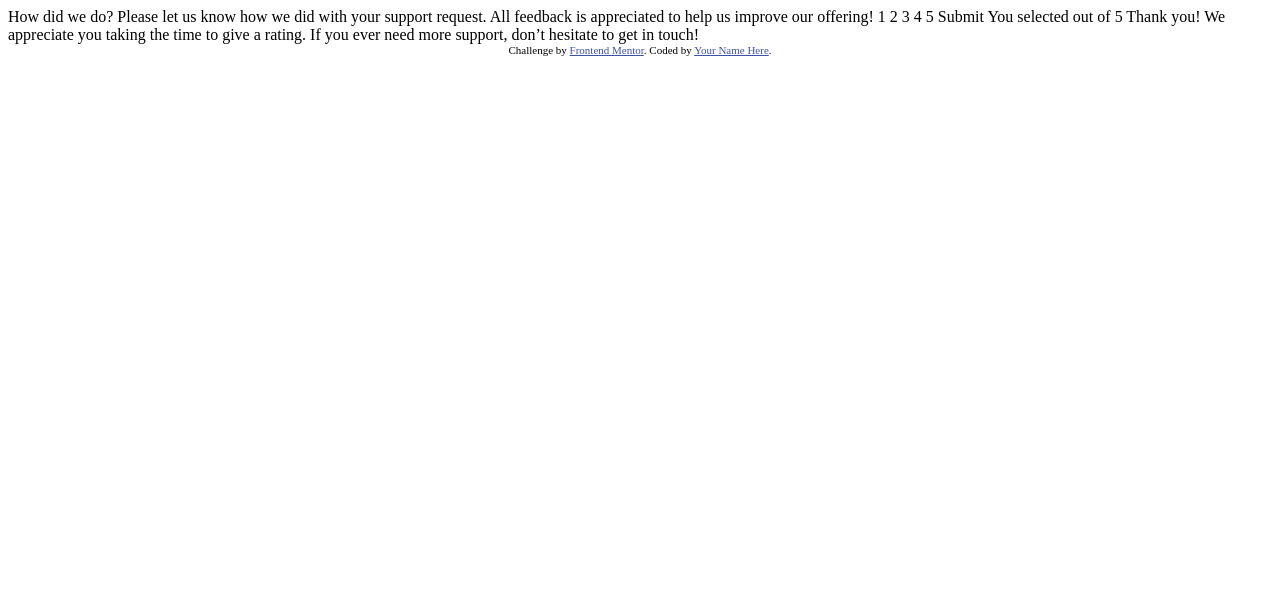
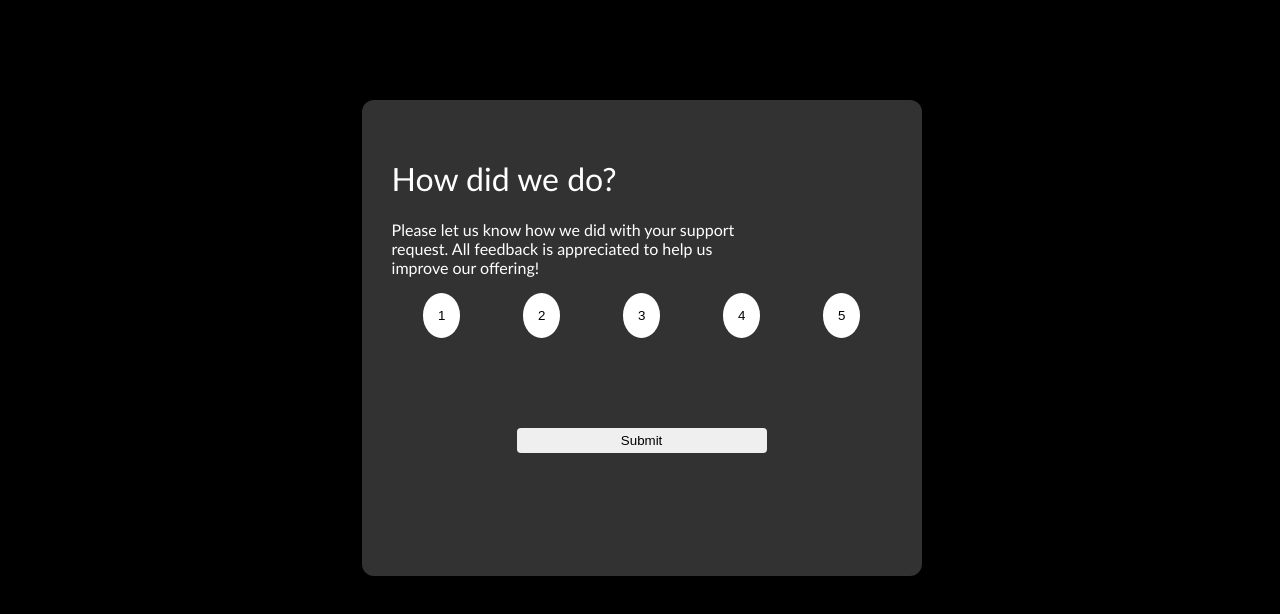
Before and after one commit to Khallo123/Interactive-rating-component, a plain HTML site: page index.html in a window 1280 px wide. Drawn offline with Linux system fonts and the light colour scheme.

Commit message:
the second commit

```diff
--- a/index.html
+++ b/index.html
@@ -5,7 +5,7 @@
   <meta name="viewport" content="width=device-width, initial-scale=1.0"> <!-- displays site properly based on user's device -->
 
   <link rel="icon" type="image/png" sizes="32x32" href="./images/favicon-32x32.png">
-
+  <link rel="stylesheet" href="style.css">
   <title>Frontend Mentor | Interactive rating component</title>
 
   <!-- Feel free to remove these styles or customise in your own stylesheet 👍 -->
@@ -16,34 +16,46 @@
 </head>
 <body>
 
-  <!-- Rating state start -->
+  <div class="container">
+    <!-- Rating state start -->
 
-  How did we do?
+  <h1 class="myH1">How did we do?</h1>
 
-  Please let us know how we did with your support request. All feedback is appreciated
-  to help us improve our offering!
+  <p class="myP">
+    Please let us know how we did with your support <br> request. All feedback is appreciated
+    to help us <br> improve our offering!
+  </p>
 
-  1 2 3 4 5
+  <div class="ratings" id="yourRightings">
+    <button class="btns" id="ratingBtn">1</button>
+    <button class="btns" id="ratingBtn">2</button>
+    <button class="btns" id="ratingBtn">3</button>
+    <button class="btns" id="ratingBtn">4</button>
+    <button class="btns" id="ratingBtn">5</button>
+  </div>
 
-  Submit
+  <button id="submitBtn" class="submit">Submit</button>
+</div>
 
   <!-- Rating state end -->
 
   <!-- Thank you state start -->
 
-  You selected <!-- Add rating here --> out of 5
+  <!-- You selected Add rating here out of 5
 
   Thank you!
 
   We appreciate you taking the time to give a rating. If you ever need more support,
-  don’t hesitate to get in touch!
+  don’t hesitate to get in touch! -->
 
   <!-- Thank you state end -->
 
-
+<!--
   <div class="attribution">
     Challenge by <a href="https://www.frontendmentor.io?ref=challenge" target="_blank">Frontend Mentor</a>.
-    Coded by <a href="#">Your Name Here</a>.
+    Coded by <a href="#">khallo</a>.
   </div>
+  </div> -->
+
 </body>
 </html>
--- /dev/null
+++ b/style.css
@@ -0,0 +1,51 @@
+body{
+    background: black;
+    color: white;
+    width: 99%;
+}
+.container{
+    background-color: #323232;
+    margin: 100px auto;
+    border-radius: 12px;
+    width: 500px;
+    height: 400px;
+    padding: 3% 30px;
+}
+.myH1{
+    font-family: 'Gill Sans', 'Gill Sans MT', Calibri, 'Trebuchet MS', sans-serif;
+    font-weight: 400;
+}
+.myP{
+    font-family: 'Gill Sans', 'Gill Sans MT', Calibri, 'Trebuchet MS', sans-serif;
+    font-weight: 100;
+}
+.ratings{
+    display:flex;
+    align-items: center;
+    justify-content: space-around;
+}
+.btns{
+    background-color: white;
+    border-radius: 50%;
+    padding: 15px;
+    border: none;
+    transition: all ease .5s;
+}
+.btns:hover{
+    background-color: orange;
+    color: white;
+}
+.submit{
+    display: flex;
+    justify-content: center;
+    align-items: center;
+    border-radius: 4px;
+    border: none;
+    width: 250px;
+    padding: 5px 12px ;
+    margin: 90px auto;
+    transition: all ease .5s;
+}
+.submit:hover{
+    background-color: orange;
+}
```
Also changed, not shown: script.js (added).
